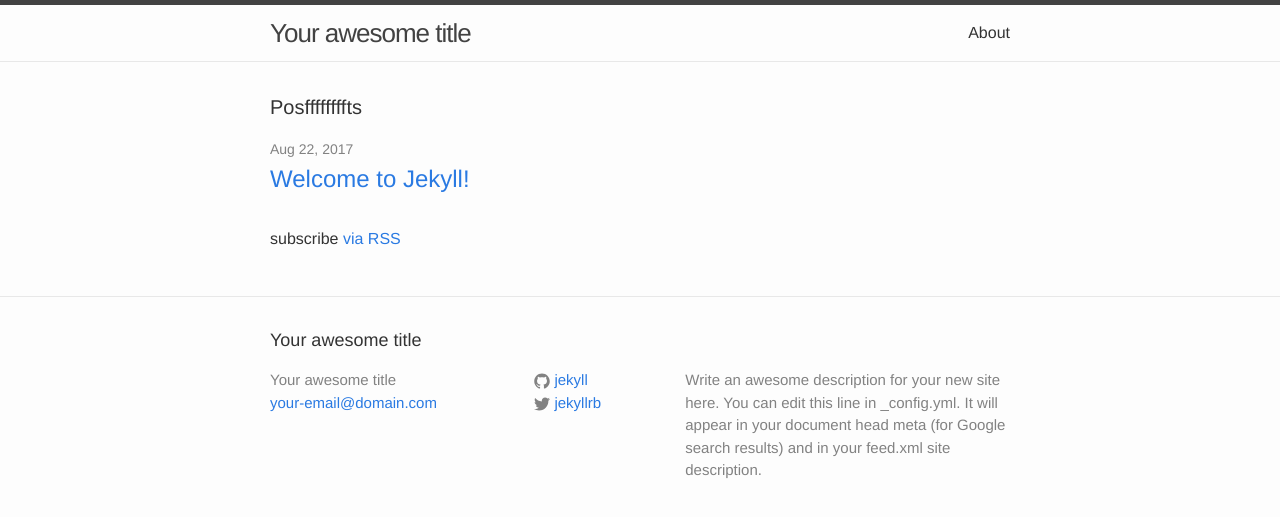
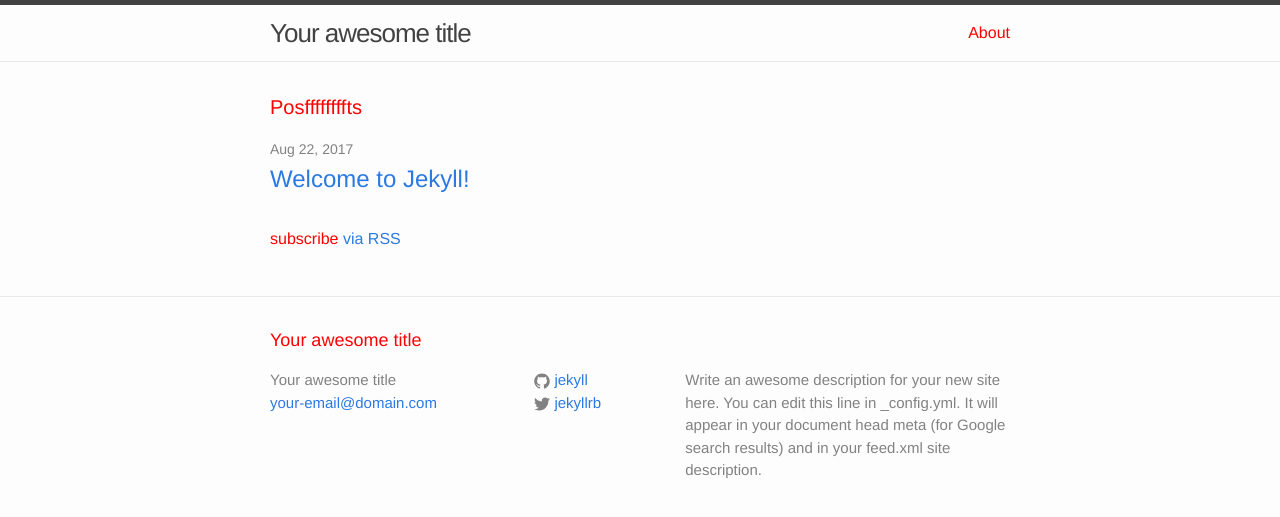
Before and after one commit to GITTHUBBERR/GITTHUBBERR.github.io, a Jekyll site: the page built from index.html, in a window 1280 px wide. Shown: the top 517 px of the page. Built offline with Jekyll 4.4.1, drawn with Linux system fonts in a browser that asks for light colours.

Commit message:
Update main.scss

```diff
--- a/css/main.scss
+++ b/css/main.scss
@@ -14,7 +14,7 @@ $base-line-height: 1.5;
 
 $spacing-unit:     30px;
 
-$text-color:       #333;
+$text-color:       red;
 $background-color: #fdfdfd;
 $brand-color:      #2a7ae2;
 
```
